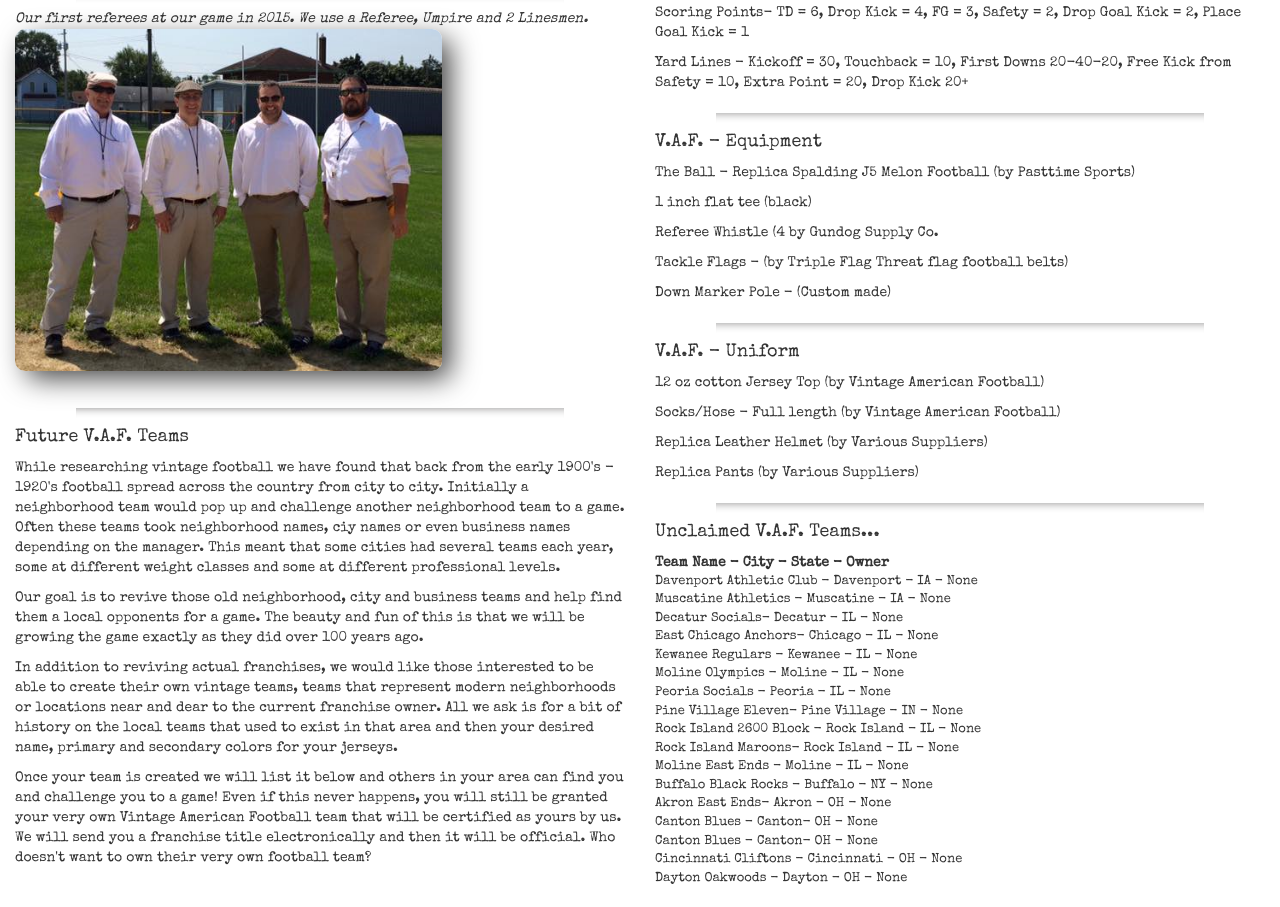
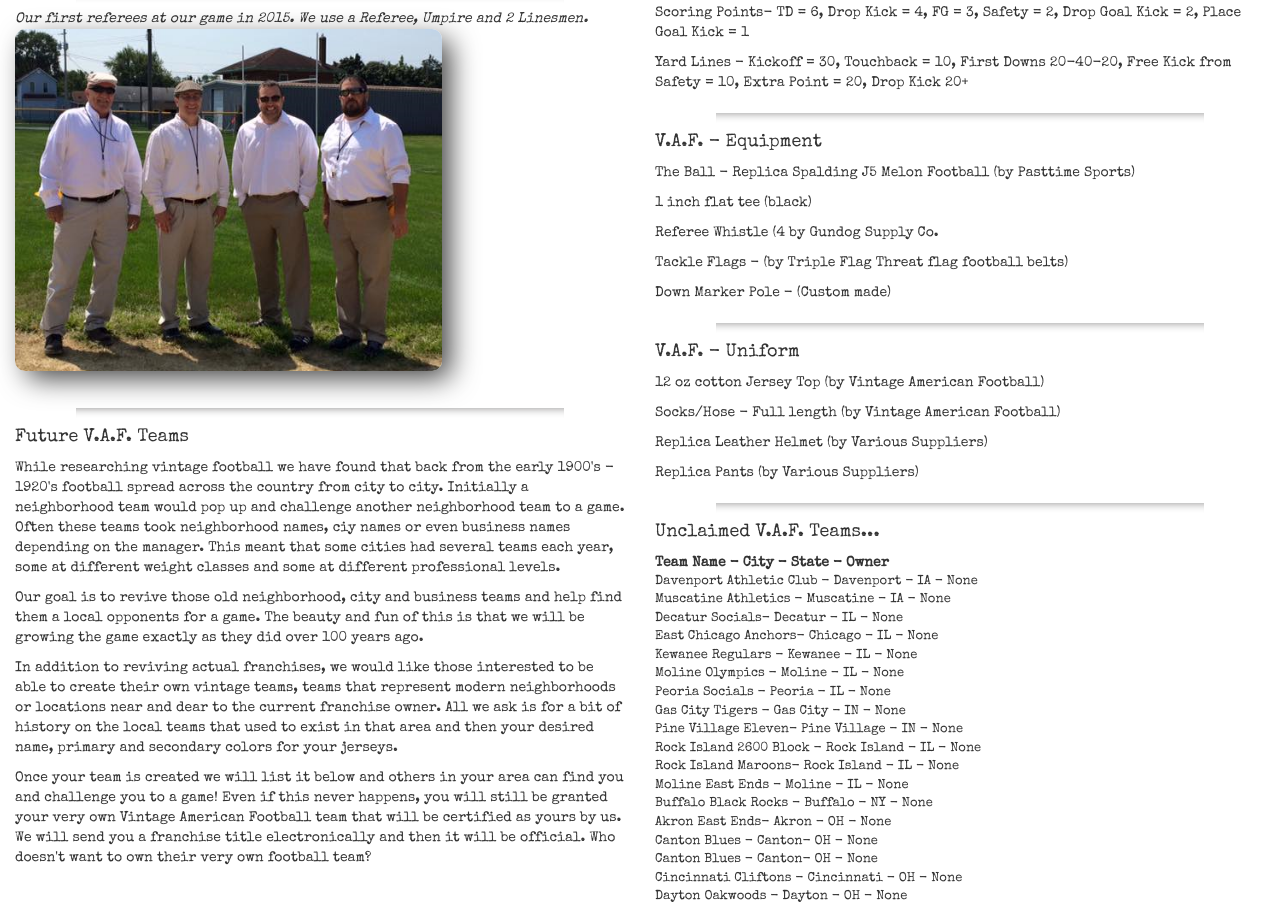
Before and after one commit to SimonHerrera/vintage-american-football-client, a website: page client/index.html at #/organization in a window 1280 px wide. Shown: the part 329-1236 px from the top of the page. Drawn offline with nearby package versions, Linux system fonts and the light colour scheme; a web font is replaced by a local one.

Commit message:
Add Gas City Team

```diff
--- a/client/app/organization/organization.html
+++ b/client/app/organization/organization.html
@@ -51,6 +51,7 @@
         <li>Kewanee Regulars - Kewanee - IL - None</li>
         <li>Moline Olympics - Moline - IL - None</li>
         <li>Peoria Socials - Peoria - IL - None</li>
+        <li>Gas City Tigers - Gas City - IN - None</li>
         <li>Pine Village Eleven- Pine Village - IN - None</li>
         <li>Rock Island 2600 Block - Rock Island - IL - None</li>
         <li>Rock Island Maroons- Rock Island - IL - None</li>
```
